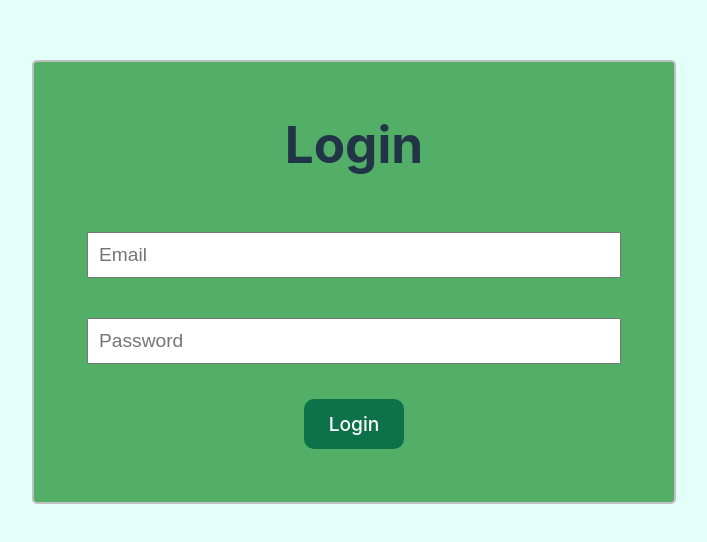
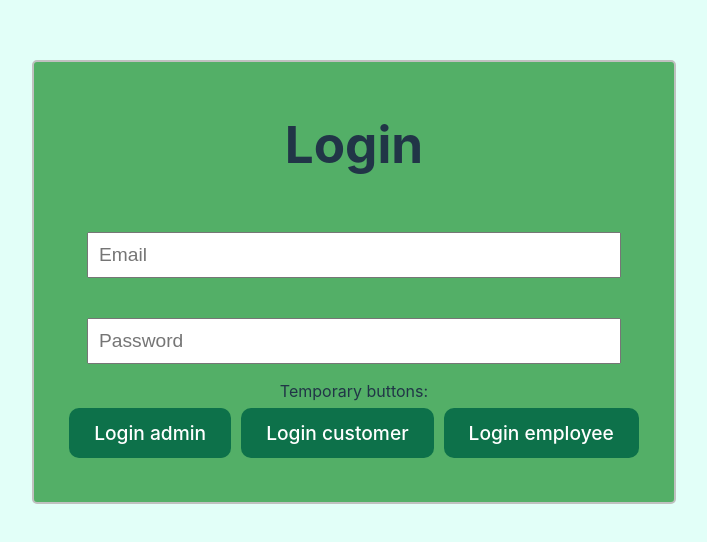
Before and after one commit to natischmidt/CleanCodeFrontend, a React (Vite) app: page / in a window 1280 px wide. Shown: the part 118-660 px from the top of the page, without its empty margins (286-993 px from the left). Built offline with nearby package versions, Linux system fonts and the light colour scheme.

Commit message:
Gjorde tre knappar på loginsida, och landningssidor till dessa. customer och employee.

```diff
--- a/src/Routing.tsx
+++ b/src/Routing.tsx
@@ -17,6 +17,8 @@ import CreateNewBooking from "./adminForms/createBooking";
 import GettingIdNumber from "./adminForms/gettingIdNumber";
 import CancelWithNumber from "./adminForms/cancelWithNumber";
 import EditEmployeeForm from "./forms/editEmployee";
+import CustomerHomePage from "./pages/CustomerPages/CustomerHome";
+import EmployeeHomePage from "./pages/EmployeePages/EmployeeHome";
 //import OverviewPage from "./pages/overviewpage";
 //import TransactionPage from "./pages/transactionoverview";
 
@@ -27,12 +29,13 @@ function Routing() {
                 <Routes>
                     <Route path="/" element={<LoginPage/>} />
                     <Route path="/Home" element={<HomePage/>}/>
+                    <Route path="/CustomerHome" element={<CustomerHomePage/>}/>
+                    <Route path="/EmployeeHome" element={<EmployeeHomePage/>}/>
                     <Route path="/Booking" element={<BookingPage/>}/>
                     <Route path="/Employees" element={<EmployeePage/>}/>
                     <Route path="/Customers" element={<CustomerPage/>}/>
                     <Route path="/GDPR" element={<GDPRPage/>}/>
                     <Route path="/AddUser" element={<AddUserPage/>}/>
-
                     <Route path="/AddAdmin" element={<AddAdmin/>}/>
                     <Route path="/AddEmployee" element={<AddEmployee/>}/>
                     <Route path="/AddPrivateCustomer" element={<AddPrivateCustomer/>}/>
--- a/src/forms/loginAdminOrEmployee.tsx
+++ b/src/forms/loginAdminOrEmployee.tsx
@@ -30,11 +30,24 @@ const LoginAdminOrEmployeeForm = () => {
                     onChange={(e) => setPassword(e.target.value)}
                     required
                 />
+                Temporary buttons:
+                <div className="buttonContainer">
                 <button type="submit" style={styles.button}
                         onClick={() => {{goToHomePage(("/Home"))}}}
                 >
-                    Login
+                    Login admin
                 </button>
+                <button type="submit" style={styles.button}
+                        onClick={() => {{goToHomePage(("/CustomerHome"))}}}
+                >
+                    Login customer
+                </button>
+                <button type="submit" style={styles.button}
+                        onClick={() => {{goToHomePage(("/EmployeeHome"))}}}
+                >
+                    Login employee
+                </button>
+                    </div>
             </form>
         </div>
     );
@@ -43,6 +56,10 @@ const LoginAdminOrEmployeeForm = () => {
 export default LoginAdminOrEmployeeForm;
 
 const styles = {
+    buttonContainer: {
+
+    },
+
     container: {
         display: 'flex',
         flexDirection: 'column' as 'column',
@@ -77,5 +94,6 @@ const styles = {
         cursor: 'pointer',
         marginTop: '20px',
         fontSize: '1.2rem',
+        margin: '5px',
     },
 };
--- /dev/null
+++ b/src/pages/CustomerPages/CustomerHome.tsx
@@ -0,0 +1,11 @@
+import Header from "../../reusableComponents/header";
+import Footer from "../../reusableComponents/footer";
+
+export default function CustomerHomePage() {
+    return (
+        <>
+            <Header/>
+            <Footer/>
+        </>
+    )
+}
--- /dev/null
+++ b/src/pages/EmployeePages/EmployeeHome.tsx
@@ -0,0 +1,11 @@
+import Header from "../../reusableComponents/header";
+import Footer from "../../reusableComponents/footer";
+
+export default function EmployeeHomePage() {
+    return (
+        <>
+            <Header/>
+            <Footer/>
+        </>
+    )
+}
```
